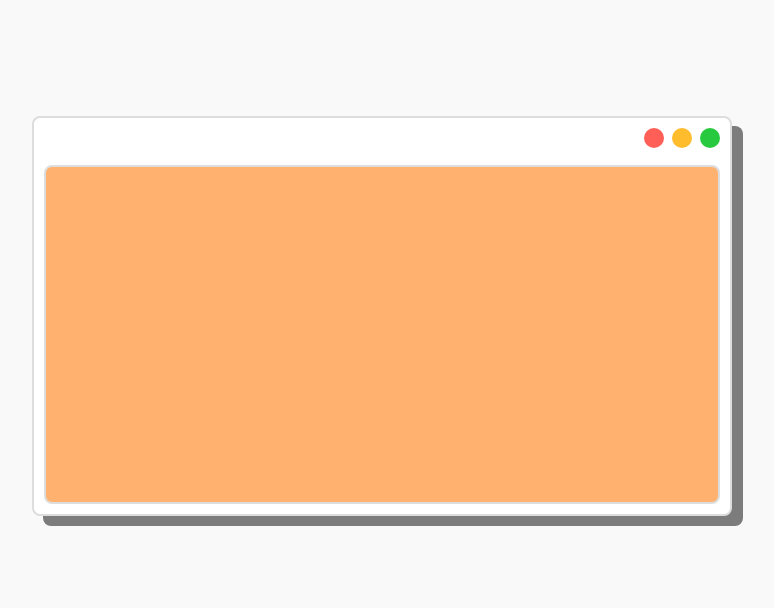
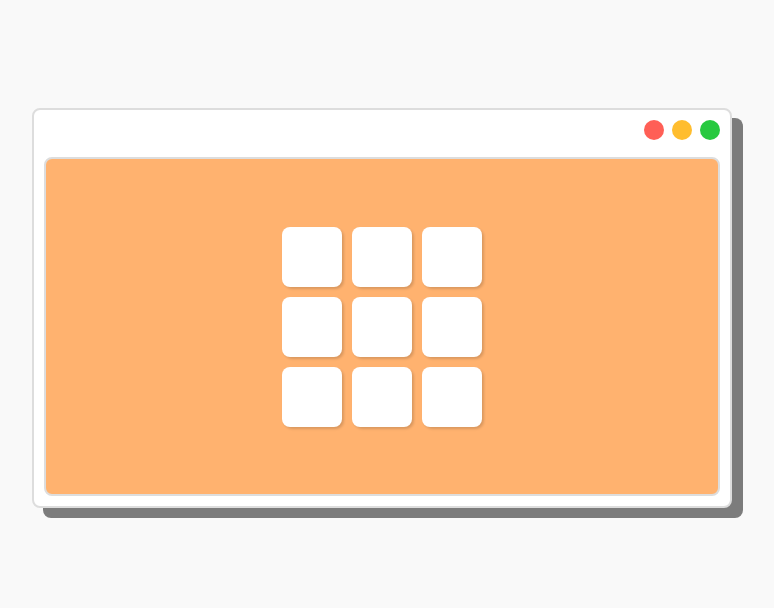
Before and after one commit to dyegocouto/tic-tac-toe, a website built with Vite: page index.html in a window 1280 px wide. Shown: the part 131-739 px from the top of the page, without its empty margins (258-1032 px from the left). Built offline with nearby package versions, Linux system fonts and the light colour scheme.

Commit message:
feat: add game tiles UI
The tiles are the cells where X's and O's will be displayed upon.

```diff
--- a/index.html
+++ b/index.html
@@ -20,7 +20,17 @@
             <span class="circle"></span>
           </div>
           <div class="window-body">
-            <div class="game"></div>
+            <div class="game">
+              <div class="cell"></div>
+              <div class="cell"></div>
+              <div class="cell"></div>
+              <div class="cell"></div>
+              <div class="cell"></div>
+              <div class="cell"></div>
+              <div class="cell"></div>
+              <div class="cell"></div>
+              <div class="cell"></div>
+            </div>
           </div>
         </div>
       </main>
--- a/src/style.css
+++ b/src/style.css
@@ -21,6 +21,7 @@ body {
 
 .header-info {
   text-align: center;
+  margin-bottom: 0;
 }
 
 .main {
@@ -71,6 +72,29 @@ body {
   background-color: #ffb26f;
   height: 90%;
   border-radius: 0.5rem;
+
+  display: flex;
+  justify-content: center;
+  align-items: center;
+}
+
+.game {
+  display: grid;
+  grid-template-columns: repeat(3, 1fr);
+  gap: 0.625rem;
+}
+
+.cell {
+  cursor: pointer;
+  border-radius: 0.5rem;
+  width: 3.75rem;
+  height: 3.75rem;
+  background-color: #fff;
+  box-shadow: rgba(0, 0, 0, 0.15) 1.95px 1.95px 2.6px;
+}
+
+.cell:hover {
+  background-color: #f2f2f2;
 }
 
 .footer {
```
